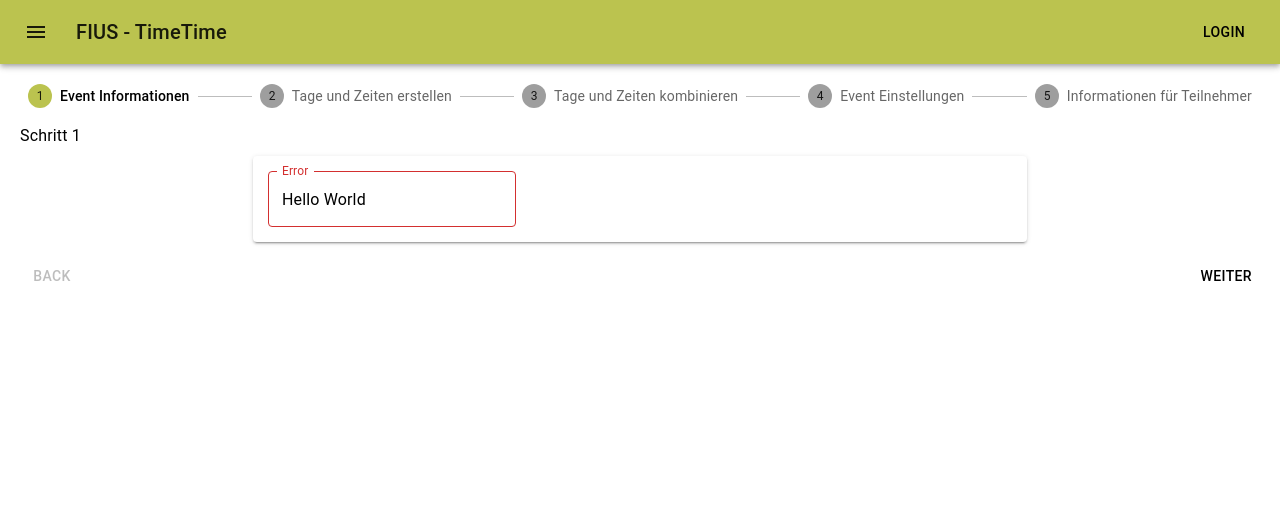
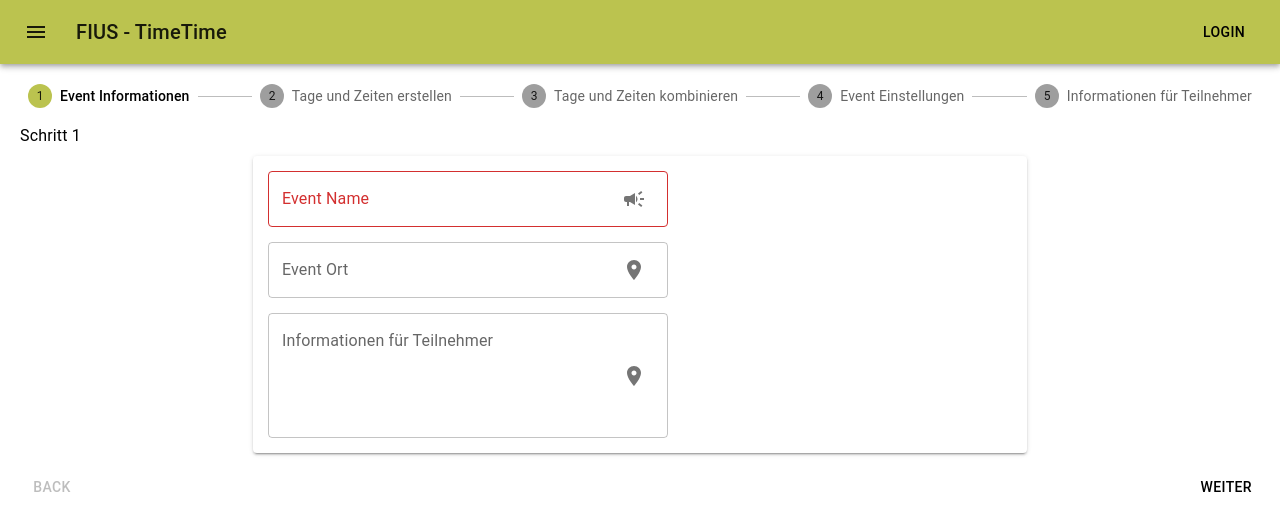
Before and after one commit to TheMrPhantom/timetime, a React (Create React App) app in the folder frontend/: page / in a window 1280 px wide. Shown: the top 530 px of the page. Built offline with nearby package versions, Linux system fonts and the light colour scheme.

Commit message:
working reducer

```diff
--- a/frontend/package.json
+++ b/frontend/package.json
@@ -19,10 +19,12 @@
     "js-cookie": "^3.0.1",
     "react": "^17.0.2",
     "react-dom": "^17.0.2",
+    "react-redux": "^7.2.6",
     "react-scripts": "5.0.0",
     "recharts": "^2.1.8",
+    "redux": "^4.1.2",
+    "typescript": "^4.5.5",
     "typescript-plugin-css-modules": "^3.4.0",
-    "typescript": "^4.5.5",
     "web-vitals": "^2.1.4"
   },
   "scripts": {
@@ -51,6 +53,7 @@
   },
   "devDependencies": {
     "@types/js-cookie": "^3.0.1",
+    "redux-devtools-extension": "^2.13.9",
     "typescript-plugin-css-modules": "^3.4.0"
   }
 }
--- /dev/null
+++ b/frontend/src/Actions/EventCreationInformationAction.tsx
@@ -0,0 +1,20 @@
+export const setName = (name: string) => {
+    return {
+        type: "SET_NAME",
+        payload: { name: name }
+    }
+}
+
+export const setPlace = (place: string) => {
+    return {
+        type: "SET_PLACE",
+        payload: { place: place }
+    }
+}
+
+export const setInfos = (infos: string) => {
+    return {
+        type: "SET_INFOS",
+        payload: { infos: infos }
+    }
+}
--- a/frontend/src/App.tsx
+++ b/frontend/src/App.tsx
@@ -4,8 +4,14 @@ import Mainpage from './Components/Mainpage/Mainpage';
 import Cookies from 'js-cookie';
 import { themes } from './Components/Common/Theme';
 
+import allReducer from './Reducer/reducerCombiner';
+import { createStore } from 'redux';
+import { composeWithDevTools } from 'redux-devtools-extension';
+import { Provider } from 'react-redux';
+
 function App() {
   const [themeCookie, setthemeCookie] = useState(0)
+  const store = createStore(allReducer, composeWithDevTools())
 
   useEffect(() => {
     setthemeCookie(Cookies.get("theme") !== undefined ? Number(Cookies.get("theme")) : 0)
@@ -13,7 +19,9 @@ function App() {
 
   return (
     <ThemeProvider theme={themes[themeCookie]}>
-      <Mainpage />
+      <Provider store={store}>
+        <Mainpage />
+      </Provider>
     </ThemeProvider >
   );
 }
--- a/frontend/src/Components/Common/variables.module.scss
+++ b/frontend/src/Components/Common/variables.module.scss
@@ -1 +1,3 @@
 $padding: 15px;
+$COMPACT_SIZE_THRESHOLD: 900px;
+$flex-gap: 15px;
--- a/frontend/src/Components/Event/CreateEvent.tsx
+++ b/frontend/src/Components/Event/CreateEvent.tsx
@@ -12,6 +12,7 @@ import CombineDaysAndtimes from './CombineDaysAndtimes';
 import Settings from './Settings';
 import OwnerInfos from './OwnerInfos';
 import styles from '../Common/common.module.scss';
+import Config from '../../environment.json';
 
 type Props = {}
 
@@ -82,10 +83,9 @@ const CreateEvent = (props: Props) => {
                 return <></>
         }
     }
-    return (
-        <Box style={{ margin: "20px" }}>
-            <Stepper activeStep={activeStep}>
-                {steps.map((label, index) => {
+
+    const getStepperHeader = () => {
+        return steps.map((label, index) => {
             const stepProps: { completed?: boolean } = {};
             const labelProps: {
                 optional?: React.ReactNode;
@@ -98,14 +98,29 @@ const CreateEvent = (props: Props) => {
             if (isStepSkipped(index)) {
                 stepProps.completed = false;
             }
+            if (window.innerWidth > Config.COMPACT_SIZE_THRESHOLD) {
                 return (
-                        <Step key={label} {...stepProps}>
+                    <Step key={label} {...stepProps} >
                         <StepLabel {...labelProps}>{label}</StepLabel>
                     </Step>
                 );
-                })}
+            } else {
+                return (
+                    <Step key={label} {...stepProps} style={{ display: index === activeStep ? 'inherit' : 'none' }}>
+                        <StepLabel {...labelProps}>{label}</StepLabel>
+                    </Step>
+                );
+            }
+        })
+    }
+
+    return (
+        <Box style={{ margin: "20px" }}>
+            <Stepper activeStep={activeStep}>
+                {getStepperHeader()}
             </Stepper>
-            {activeStep === steps.length ? (
+            {
+                activeStep === steps.length ? (
                     <React.Fragment>
                         <Typography sx={{ mt: 2, mb: 1 }}>
                             {Texts.STEPPER_CREATE_EVENT_FINISHED}
@@ -142,8 +157,9 @@ const CreateEvent = (props: Props) => {
                             </Button>
                         </Box>
                     </React.Fragment>
-            )}
-        </Box>
+                )
+            }
+        </Box >
     );
 }
 
--- a/frontend/src/Components/Event/Informations.tsx
+++ b/frontend/src/Components/Event/Informations.tsx
@@ -1,20 +1,69 @@
-import { Paper, TextField, Typography } from '@mui/material'
-import React from 'react'
+import { InputAdornment, Paper, TextareaAutosize, TextField, Typography } from '@mui/material'
+import PlaceIcon from '@mui/icons-material/Place';
+import CampaignIcon from '@mui/icons-material/Campaign';
+import React, { useState } from 'react'
 import Texts from '../../texts.json'
 import eventClasses from './event.module.scss';
+import { RootStateOrAny, useDispatch, useSelector } from 'react-redux';
+import { setInfos, setName, setPlace } from '../../Actions/EventCreationInformationAction';
 
 type Props = {}
 
 const Informations = (props: Props) => {
+    const eventCreationInfos = useSelector((state: RootStateOrAny) => state.eventCreationInfo);
+    const dispatch = useDispatch()
+
     return (
         <Paper elevation={2} className={eventClasses.stepperPaper}>
             <TextField
-                error
+                error={eventCreationInfos.eventName === ""}
                 id="event-name"
-                label="Error"
-                defaultValue="Hello World"
+                label={Texts.EVENT_NAME_LABEL}
                 variant="outlined"
+                value={eventCreationInfos.eventName}
+                onChange={(value) => dispatch(setName(value.target.value))}
+                className={eventClasses.textFields}
+                InputProps={{
+                    endAdornment: (
+                        <InputAdornment position="start">
+                            <CampaignIcon />
+                        </InputAdornment>
+                    ),
+                }}
             />
+            <TextField
+                id="event-place"
+                label={Texts.EVENT_PLACE_LABEL}
+                variant="outlined"
+                value={eventCreationInfos.eventPlace}
+                onChange={(value) => dispatch(setPlace(value.target.value))}
+                className={eventClasses.textFields}
+                InputProps={{
+                    endAdornment: (
+                        <InputAdornment position="start">
+                            <PlaceIcon />
+                        </InputAdornment>
+                    ),
+                }}
+            />
+            <TextField
+                id="event-infos"
+                label={Texts.EVENT_INFO_LABEL}
+                variant="outlined"
+                value={eventCreationInfos.eventPlace}
+                onChange={(value) => dispatch(setInfos(value.target.value))}
+                className={eventClasses.textFields}
+                multiline
+                minRows={4}
+                InputProps={{
+                    endAdornment: (
+                        <InputAdornment position="start">
+                            <PlaceIcon />
+                        </InputAdornment>
+                    ),
+                }}
+            />
+
         </Paper>
     )
 }
--- a/frontend/src/Components/Event/event.module.scss
+++ b/frontend/src/Components/Event/event.module.scss
@@ -3,6 +3,18 @@
 .stepperPaper {
     width: 60%;
     min-width: 200px;
-    background-color: red;
     padding: $padding;
+    display: flex;
+    flex-direction: column;
+    flex-wrap: wrap;
+    gap: $flex-gap;
+    @media (max-width: $COMPACT_SIZE_THRESHOLD) {
+        width: 100%;
+    }
 }
+
+.textFields {
+    min-width: 180px;
+    width: 70%;
+    max-width: 400px;
+}
--- /dev/null
+++ b/frontend/src/Reducer/EventCreationInformationReducer.tsx
@@ -0,0 +1,26 @@
+const initialState = {
+    eventName: "",
+    eventPlace: "",
+    eventInfos: ""
+}
+
+export default (state = initialState, { type, payload }: { type: string, payload: any }) => {
+    switch (type) {
+        case "SET_NAME":
+            var newState = { ...state, ...payload }
+            newState.eventName = payload.name
+            return newState
+        case "SET_PLACE":
+            var newState = { ...state, ...payload }
+            newState.eventPlace = payload.place
+            return newState
+        case "SET_INFOS":
+            var newState = { ...state, ...payload }
+            newState.eventInfos = payload.infos
+            return newState
+        case "RESET":
+            return initialState
+        default:
+            return state
+    }
+}
--- /dev/null
+++ b/frontend/src/Reducer/reducerCombiner.js
@@ -0,0 +1,6 @@
+import { combineReducers } from "redux";
+import EventCreationInformationReducer from "./EventCreationInformationReducer";
+
+const allReducer = combineReducers({ eventCreationInfo: EventCreationInformationReducer })
+
+export default allReducer;
--- a/frontend/src/texts.json
+++ b/frontend/src/texts.json
@@ -5,6 +5,9 @@
     "STEPPER_EVENT_SETTINGS": "Event Einstellungen",
     "STEPPER_EVENT_OWNER": "Informationen für Teilnehmer",
     "STEPPER_CREATE_EVENT_FINISHED": "Event wurde erstellt",
+    "EVENT_NAME_LABEL": "Event Name",
+    "EVENT_PLACE_LABEL": "Event Ort",
+    "EVENT_INFO_LABEL": "Informationen für Teilnehmer",
     "NEXT": "Weiter",
     "BACK": "Zurück",
     "STEP": "Schritt",
```
Also changed, not shown: 1 other file (tests, documents, lock files or other folders). Lines whose indentation alone changed are shown as unchanged.
